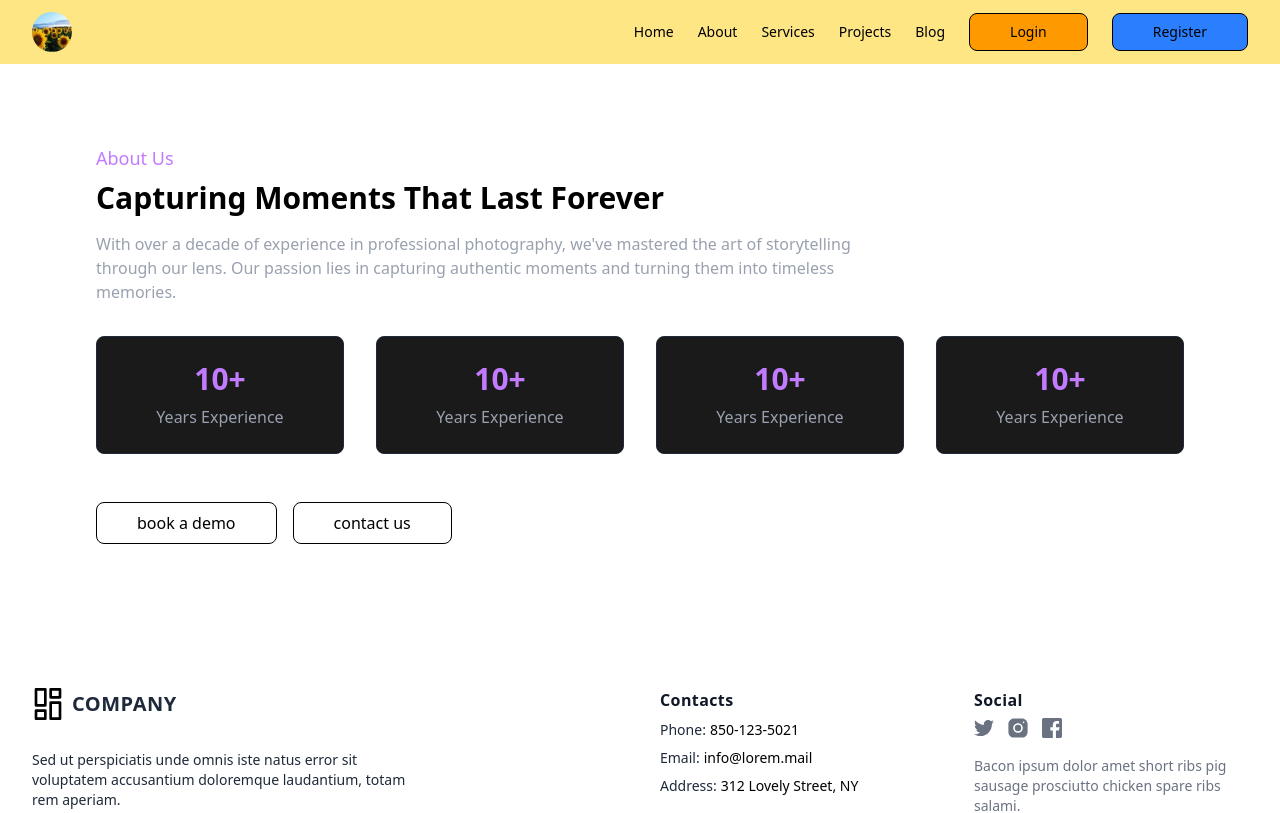
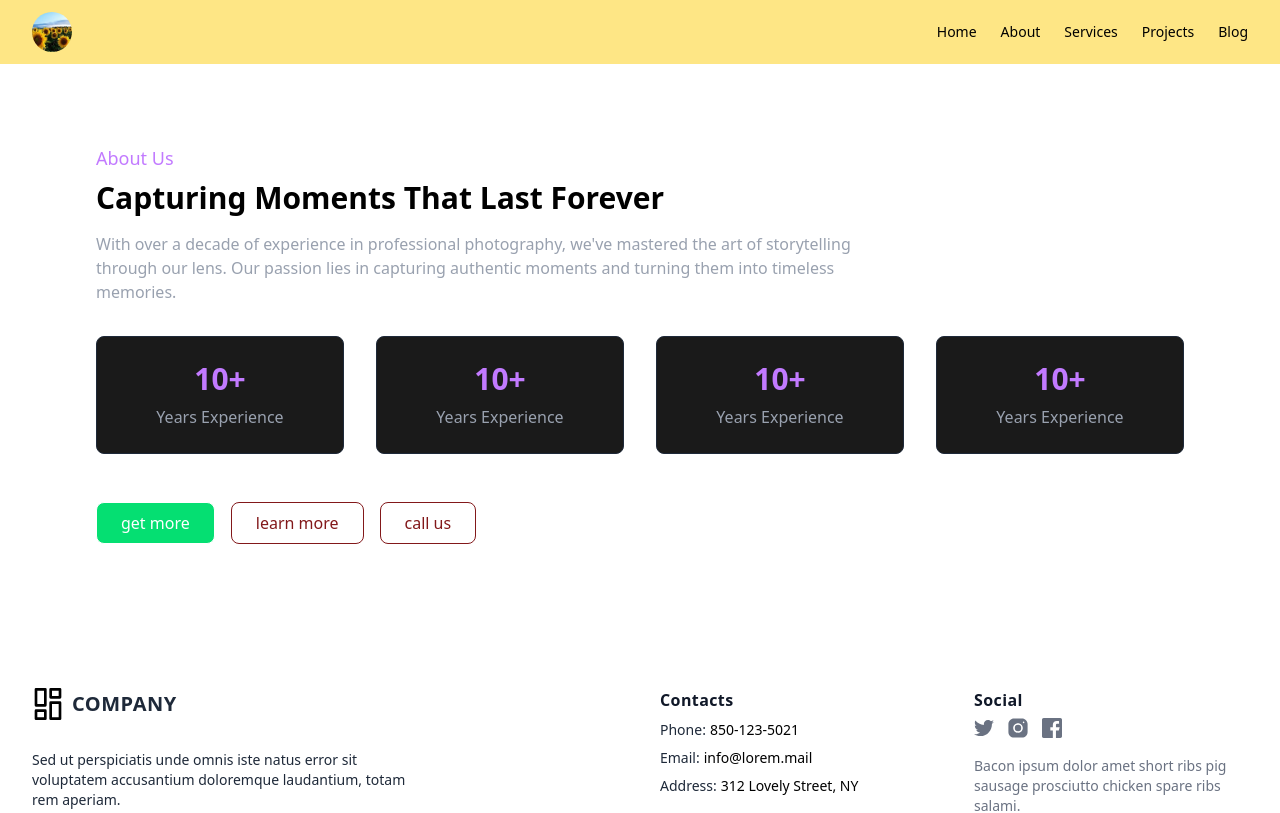
Before and after one commit to RajeshPandey10/react-season2, a React (Vite) app in the folder day3/: page /about in a window 1280 px wide. Shown: the top 813 px of the page. Built offline with nearby package versions, Linux system fonts and the light colour scheme.

Commit message:
props with real examples

```diff
--- a/day3/src/App.jsx
+++ b/day3/src/App.jsx
@@ -3,6 +3,7 @@ import Header from "./componetns/common/Header";
 import About from "./pages/About";
 import Home from "./pages/Home";
 import Footer from "./componetns/common/Footer";
+import Products from "./pages/Products";
 
 function App() {
   return (
@@ -14,6 +15,7 @@ function App() {
         <Routes>
           <Route path="/" element={<Home />} />
           <Route path="/about" element={<About />} />
+          <Route path="/product" element={<Products />} />
         </Routes>
         <Footer/>
       </BrowserRouter>
--- a/day3/src/componetns/common/Button.jsx
+++ b/day3/src/componetns/common/Button.jsx
@@ -1,11 +1,7 @@
-const Button = ({ name, className }) => {
-  return (
-    <button
-      className={`border hover:bg-green-700 px-10 py-2 cursor-pointer transition-all  rounded-lg ${className} `}
-    >
-      <a href="">{name}</a>
-    </button>
-  );
+
+
+const Button = ({text,color}) => {
+  return (<div className={`${color} border px-6 py-2 rounded-lg hover:bg-amber-400 cursor-pointer transition-all`}>{text}</div>);
 };
 
 export default Button;
--- /dev/null
+++ b/day3/src/componetns/common/Card.jsx
@@ -0,0 +1,21 @@
+import React from 'react'
+
+const Card = () => {
+  return (
+    <>
+
+    <div className="mx-auto max-w-screen-md text-center">
+        <p className="text-lg font-medium text-gray-800 dark:text-white">
+          Ready to get started?
+        </p>
+        <a
+          href
+          className="text-teal-600 hover:text-teal-700 dark:hover:text-teal-400 font-semibold"
+        >
+          Sign up now
+        </a>
+      </div></>
+  )
+}
+
+export default Card
--- a/day3/src/componetns/common/Navbar.jsx
+++ b/day3/src/componetns/common/Navbar.jsx
@@ -19,8 +19,8 @@ const Navbar = () => {
               </Link>
             </li>
           ))}
-          <Button name="Login" className="border bg-amber-500" />
-           <Button name="Register" className="bg-blue-500"/>
+          {/* <Button name="Login" className="border bg-amber-500" />
+           <Button name="Register" className="bg-blue-500"/> */}
 
         </ul>
       </nav>
--- a/day3/src/componetns/home/Hero.jsx
+++ b/day3/src/componetns/home/Hero.jsx
@@ -32,7 +32,7 @@ const Hero = () => {
           underwriting to claims processing, our intelligent system streamlines
           and enhances every aspect of your insurance operations.
         </h2>
-       <Button name="Get Started" className="bg-sky-800"/>
+
       </div>
     </>
   );
--- /dev/null
+++ b/day3/src/componetns/products/ProductCard.jsx
@@ -0,0 +1,18 @@
+import React from "react";
+import Button from "../common/Button";
+
+const ProductCard = ({ product }) => {
+  return (
+    <>
+      <div className="border px-6 w-70 my-2  ">
+        <img src={product.img} alt="prodct img" className="h-60 w-80" />
+        <h2>{product.name}</h2>
+        <p>{product.brand}</p>
+        <p>{product.price}</p>
+             <Button text="buy now" color="text-orange-400 bg-white"/>
+      </div>
+    </>
+  );
+};
+
+export default ProductCard;
--- /dev/null
+++ b/day3/src/componetns/products/ProductDetails.jsx
@@ -0,0 +1,21 @@
+import React from 'react'
+import ProductCard from './ProductCard'
+import Button from '../common/Button'
+
+const ProductDetails = ({products}) => {
+  return (
+    <>
+    {
+        products.map((product)=>(
+             <div className="">
+           <ProductCard product={product}/>
+
+           </div>
+        ))
+    }
+
+    </>
+  )
+}
+
+export default ProductDetails
--- /dev/null
+++ b/day3/src/constants/productData.js
@@ -0,0 +1,13 @@
+export const productData = [
+{name:"IPhone",brand:"Apple",price:1000,img:"https://www.dxomark.com/wp-content/uploads/medias/post-125834/Apple-iPhone-14_FINAL_featured-image-packshot-review.jpg"},
+{name:"IPhone",brand:"Apple",price:1000,img:"https://www.dxomark.com/wp-content/uploads/medias/post-125834/Apple-iPhone-14_FINAL_featured-image-packshot-review.jpg"},
+{name:"IPhone",brand:"Apple",price:1000,img:"https://www.dxomark.com/wp-content/uploads/medias/post-125834/Apple-iPhone-14_FINAL_featured-image-packshot-review.jpg"},
+{name:"IPhone",brand:"Apple",price:1000,img:"https://www.dxomark.com/wp-content/uploads/medias/post-125834/Apple-iPhone-14_FINAL_featured-image-packshot-review.jpg"},
+{name:"IPhone",brand:"Apple",price:1000,img:"https://www.dxomark.com/wp-content/uploads/medias/post-125834/Apple-iPhone-14_FINAL_featured-image-packshot-review.jpg"},
+{name:"IPhone",brand:"Apple",price:1000,img:"https://www.dxomark.com/wp-content/uploads/medias/post-125834/Apple-iPhone-14_FINAL_featured-image-packshot-review.jpg"},
+{name:"IPhone",brand:"Apple",price:1000,img:"https://www.dxomark.com/wp-content/uploads/medias/post-125834/Apple-iPhone-14_FINAL_featured-image-packshot-review.jpg"},
+{name:"IPhone",brand:"Apple",price:1000,img:"https://www.dxomark.com/wp-content/uploads/medias/post-125834/Apple-iPhone-14_FINAL_featured-image-packshot-review.jpg"},
+{name:"IPhone",brand:"Apple",price:1000,img:"https://www.dxomark.com/wp-content/uploads/medias/post-125834/Apple-iPhone-14_FINAL_featured-image-packshot-review.jpg"}
+
+
+]
--- a/day3/src/pages/About.jsx
+++ b/day3/src/pages/About.jsx
@@ -1,4 +1,4 @@
-import React from 'react'
+
 import Button from '../componetns/common/Button'
 
 const About = () => {
@@ -40,8 +40,9 @@ const About = () => {
     </div>
     {/* Buttons Section */}
     <div className="flex flex-col sm:flex-row items-center gap-4 mt-8" data-aos="fade-up">
-      <Button name="book a demo" className=" hover:bg-amber-300 "/>
-     <Button name="contact us"/>
+      <Button text="get more" color="text-white bg-green-400" />
+      <Button  text="learn more" color=" text-red-900"/>
+      <Button  text="call us" color= "text-red-900"/>
     </div>
   </div>
 </section>
--- /dev/null
+++ b/day3/src/pages/Products.jsx
@@ -0,0 +1,18 @@
+import ProductDetails from "../componetns/products/ProductDetails"
+import { productData } from "../constants/productData"
+
+
+const Products = () => {
+  const product = productData
+  console.log(product)
+  return (
+    <>
+   <div className="flex flex-wrap justify-center">
+     <ProductDetails products = {product}/>
+   </div>
+
+    </>
+  )
+}
+
+export default Products
```
